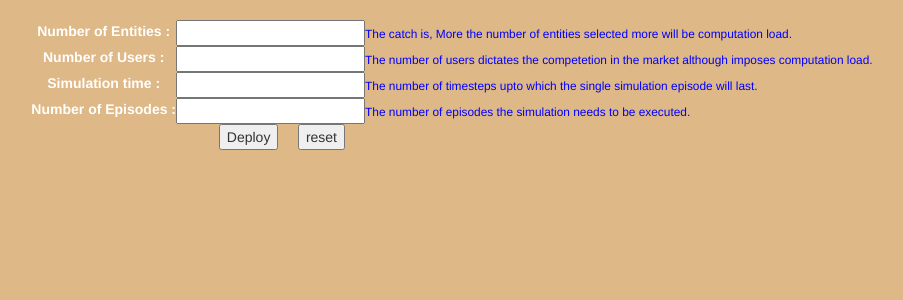
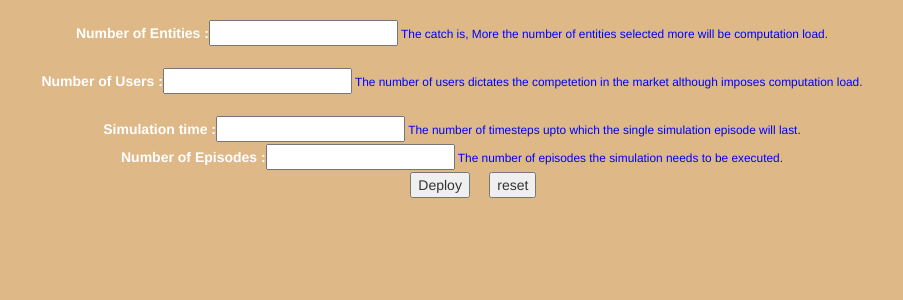
Before and after one commit to apoorvjha/CustomMarketAnalysis, a Flask app: page / in a window 1280 px wide. Shown: the part 52-352 px from the top of the page, without its empty margins (188-1091 px from the left). Run offline with Flask 2, Linux system fonts and the light colour scheme; some libraries are stand-ins or nearby versions.

Commit message:
Modified the templates to incorporate the changed input and output scheme!

```diff
--- a/templates/simulator.html
+++ b/templates/simulator.html
@@ -3,36 +3,33 @@
 {% block mainbody %}
 <div class="">
     <center>
-        <form method="post" action="analyze">
-            <table>
-                <tr>
-                <td style="text-align:center"><label> <font color="white">Number of Entities : </font></label></td><td><input type="number" id="n_entities" name="n_entities" onChange="loadEntity()" required></td><td><small id="n_entity" class="text-muted">
+        <form method="post" action="analyze" onSubmit="submit()">
+                <label> <font color="white">Number of Entities : </font></label><input type="number" id="n_entities" name="n_entities" onChange="loadEntity()" required><small id="n_entity" class="text-muted">
                     <font color="blue">The catch is, More the number of entities selected more will be computation load.</font>
-                    </span></td>
-                </tr>
-                <span id="entity"></span>
-                <tr>
-                    <td style="text-align:center"><label> <font color="white">Number of Users : </font></label></td><td><input type="number" id="n_users" name="n_users" onChange="loadUsers()" required></td><td><small id="n_users" class="text-muted">
+                    </small><br>
+                <span id="entity">
+
+                    <!-- In this block, the number of blocks for entities will be appended -->
+                </span><br>
+                <label> <font color="white">Number of Users : </font></label><input type="number" id="n_users" name="n_users" onChange="loadUsers()" required><small id="n_user" class="text-muted">
                     <font color="blue">The number of users dictates the competetion in the market although imposes computation load.</font>
-                    </span></td>
-                </tr>
-                <span id="user"></span>
-                <tr>
-                    <td style="text-align:center"><label> <font color="white">Simulation time : </font></label></td><td><input type="number" id="sim_time" name="sim_time" required></td><td><small id="sim_times" class="text-muted">
+                    </small>
+                <br>
+                <span id="user">
+                    <!-- In this block, the number of blocks for users will be appended -->
+                </span>
+                <br>
+                    <label> <font color="white">Simulation time : </font></label><input type="number" id="sim_time" name="sim_time" required><small id="sim_times" class="text-muted">
                     <font color="blue">The number of timesteps upto which the single simulation episode will last.</font>
-                    </span></td>
-                </tr>
-                <tr>
-                    <td style="text-align:center"><label> <font color="white">Number of Episodes : </font></label></td><td><input type="number" id="n_episode" name="n_episode" required></td><td><small id="n_episodes" class="text-muted">
+                    </small>
+                <br>
+                    <label> <font color="white">Number of Episodes : </font></label><input type="number" id="n_episode" name="n_episode" required><small id="n_episodes" class="text-muted">
                     <font color="blue">The number of episodes the simulation needs to be executed.</font>
-                    </span></td>
-                </tr>
-                <tr>
-                    <td></td><td>&nbsp;&nbsp;&nbsp;&nbsp;&nbsp;&nbsp;&nbsp;
-                    &nbsp;&nbsp;&nbsp;<input type="submit" value="Deploy" class="activate">&nbsp;
-                    &nbsp;&nbsp;&nbsp;<input type="reset" value="reset" class="deactivate"></td>
-                    </tr>
-                    </table>
+                    </small>
+                <br>
+                   &nbsp;&nbsp;&nbsp;&nbsp;&nbsp;&nbsp;&nbsp;
+                   &nbsp;&nbsp;&nbsp;<input type="submit" value="Deploy" class="activate">&nbsp;
+                &nbsp;&nbsp;&nbsp;<input type="reset" value="reset" class="deactivate">
         </form>
     </center>
 </div>
```
